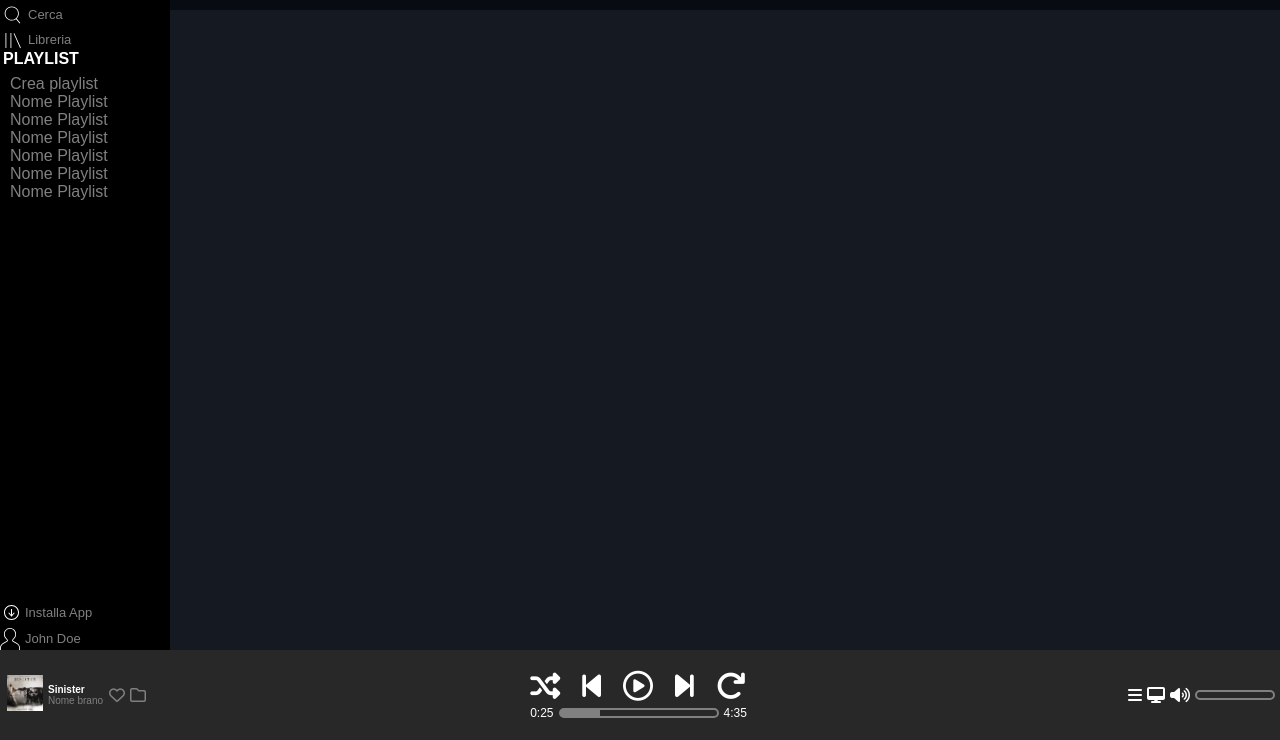
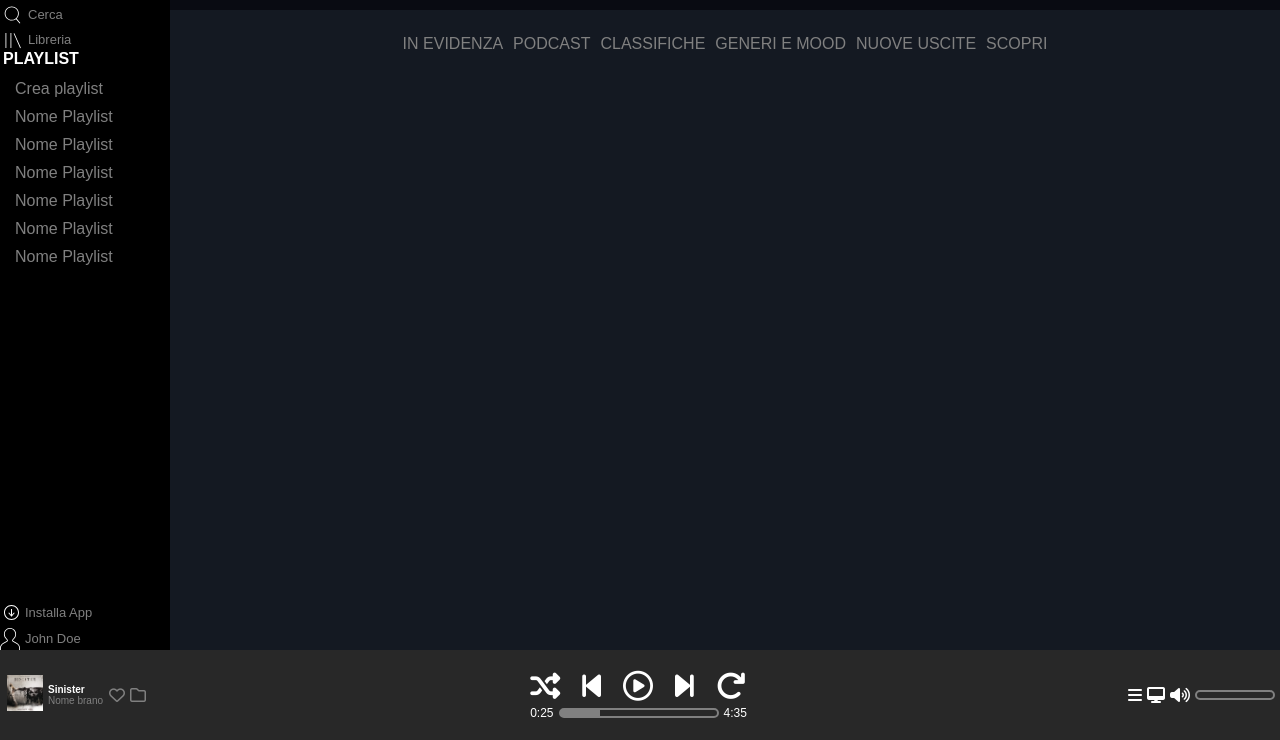
Before and after one commit to yuricifiello/html-css-spotifyweb, a plain HTML site: page index.html in a window 1280 px wide. Shown: the part 60-800 px from the top of the page. Drawn offline with Linux system fonts and the light colour scheme.

Commit message:
main-content .category

```diff
--- a/css/style.css
+++ b/css/style.css
@@ -26,6 +26,7 @@ a {
 
 li {
   color: grey;
+  padding: 5px;
 }
 
 ul {
@@ -234,6 +235,21 @@ h4 {
   width: 10%;
 }
 
+/* CATEGORY */
+
+.category {
+  display: flex;
+  justify-content: space-around;
+  align-items: center;
+}
+
+.category-list {
+  display: flex;
+  padding: 20px;
+  flex-wrap: wrap;
+  justify-content: center;
+}
+
 /* DISPOSITIVO XS */
 
 @media screen and (max-width: 576px) {
@@ -286,6 +302,8 @@ h4 {
   font-size: 10px;
 }
 
+/* CATEGORY */
+
 /* DISPOSITIVO S */
 @media screen and (min-width: 577px) {
   .sidebar {
--- a/index.html
+++ b/index.html
@@ -68,6 +68,16 @@
               </div>
             </div>
           </div>
+          <div class="category">
+            <ul class="category-list">
+              <li>IN EVIDENZA</li>
+              <li>PODCAST</li>
+              <li>CLASSIFICHE</li>
+              <li>GENERI E MOOD</li>
+              <li>NUOVE USCITE</li>
+              <li>SCOPRI</li>
+            </ul>
+          </div>
         </div>
       </div>
       <div id="player">
```
